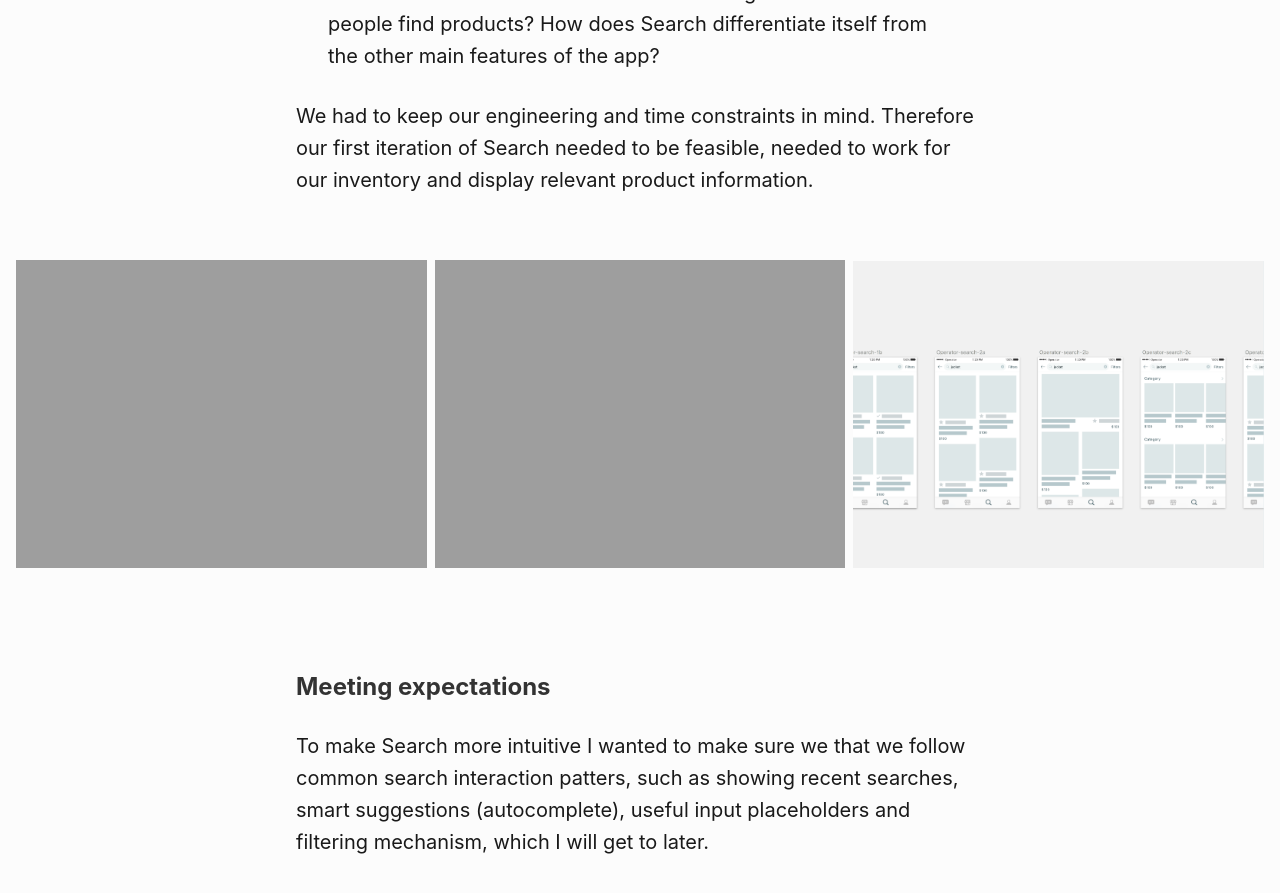
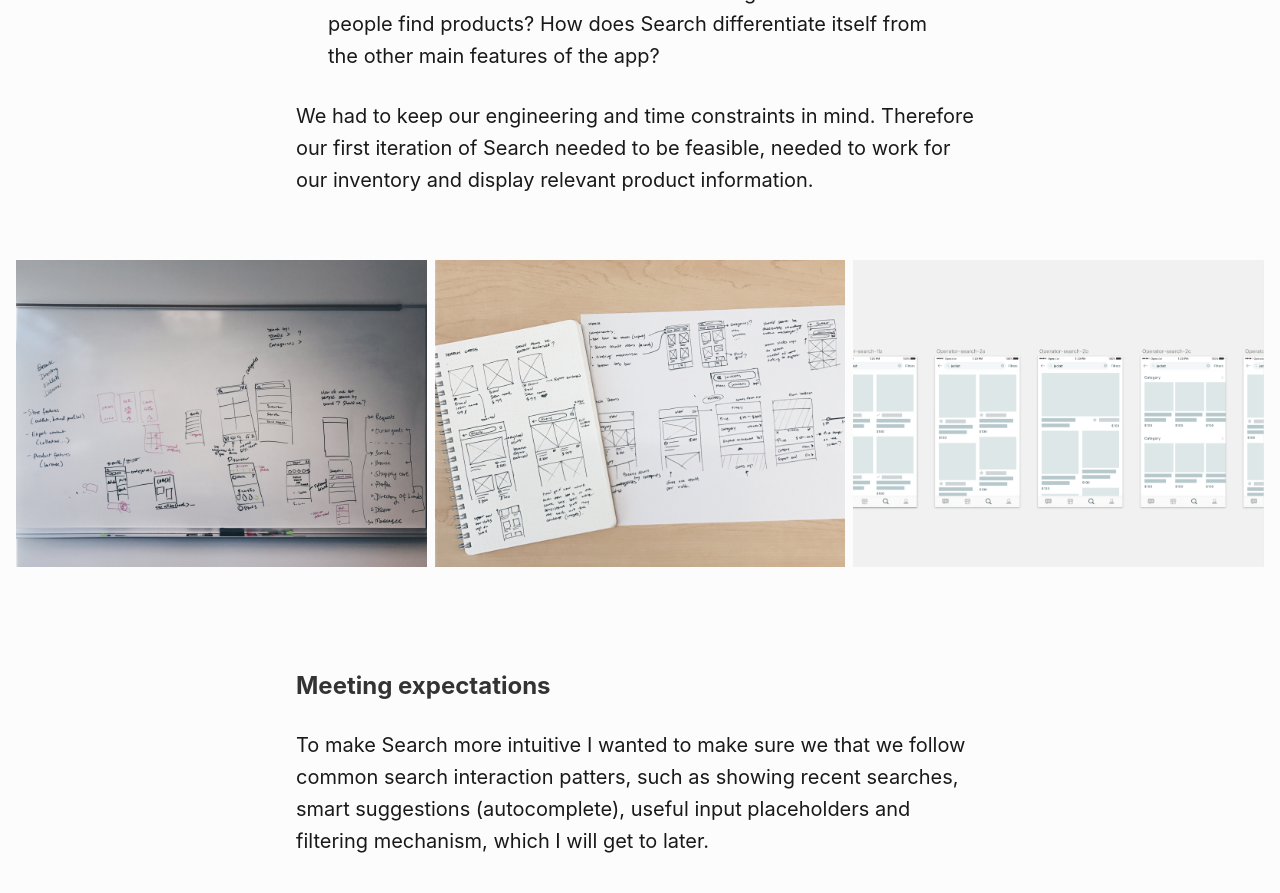
Before and after one commit to sherzodmax/sherzod.co, a Jekyll site: the page operator.html, which Jekyll copies as it is, in a window 1280 px wide and 900 px high, scrolled down 3654 px. Shown: the top 893 px of the window. Built offline with Jekyll 4.4.1, drawn with Linux system fonts in a browser that asks for light colours.

Commit message:
more operator image optimizations

```diff
--- a/operator.html
+++ b/operator.html
@@ -183,10 +183,10 @@ $(document).ready(function() {
     </article>
     <div class="mv5-ns dt-ns dt--fixed-ns" style="">
       <div class="dtc-ns tc pl3-ns">
-        <img class="w-100 my-bg-gray" id="picture" src="images/operator-cs-whiteboard-1@2x.png"/>
+        <img class="w-100 my-bg-gray" id="picture" src="images/operator-cs-whiteboard-1@2x.jpg"/>
       </div>
       <div class="dtc-ns tc ph2-ns">
-        <img class="w-100 my-bg-gray" id="picture" src="images/operator-cs-sketch-1@2x.png"/>
+        <img class="w-100 my-bg-gray" id="picture" src="images/operator-cs-sketch-1@2x.jpg"/>
       </div>
       <div class="dtc-ns tc pr3-ns">
         <img class="w-100 my-bg-gray " id="picture" src="images/operator-cs-wireframe-1@2x.png"/>
```
Also changed, not shown: images/operator-cs-sketch-111.jpg (added), images/operator-cs-sketch-1@2x.jpg (added), images/operator-cs-whiteboard-1@2x.jpg (added), images/theme-labdoor.png (deleted), 5 other files.
